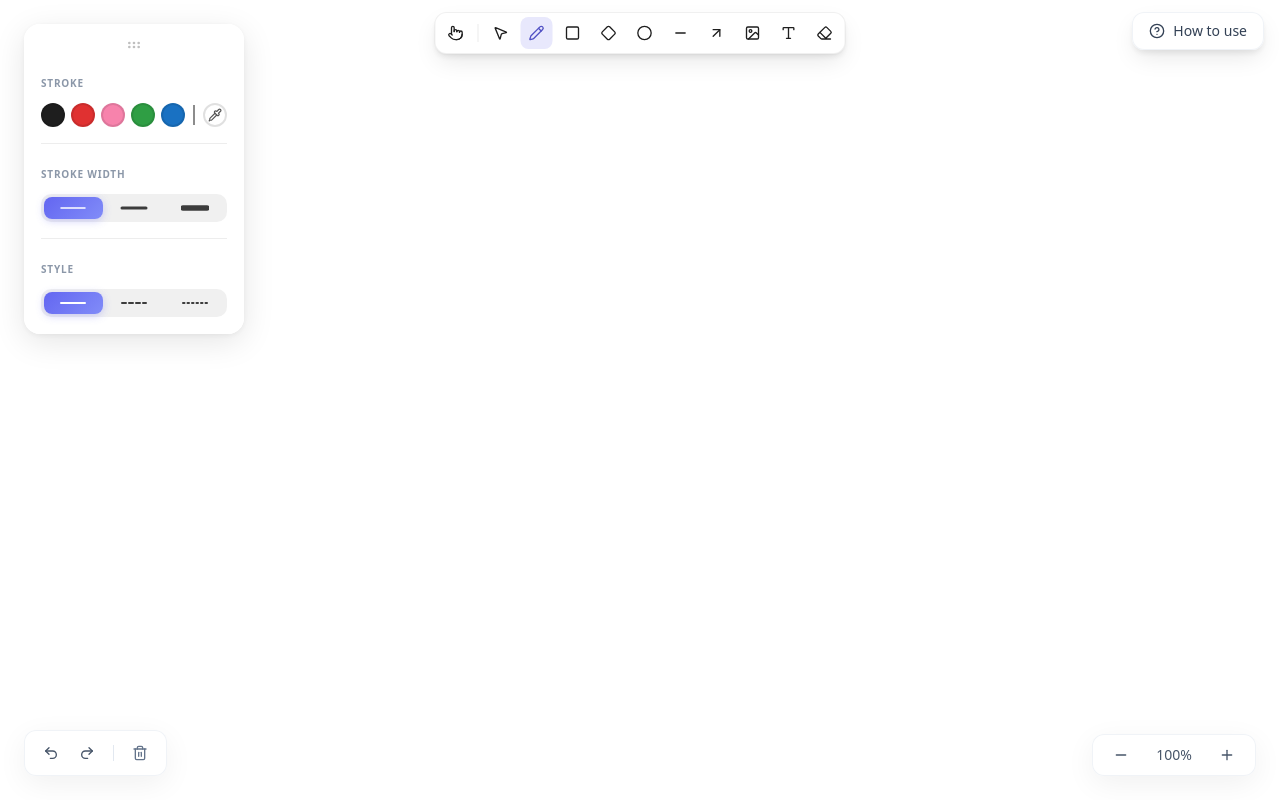
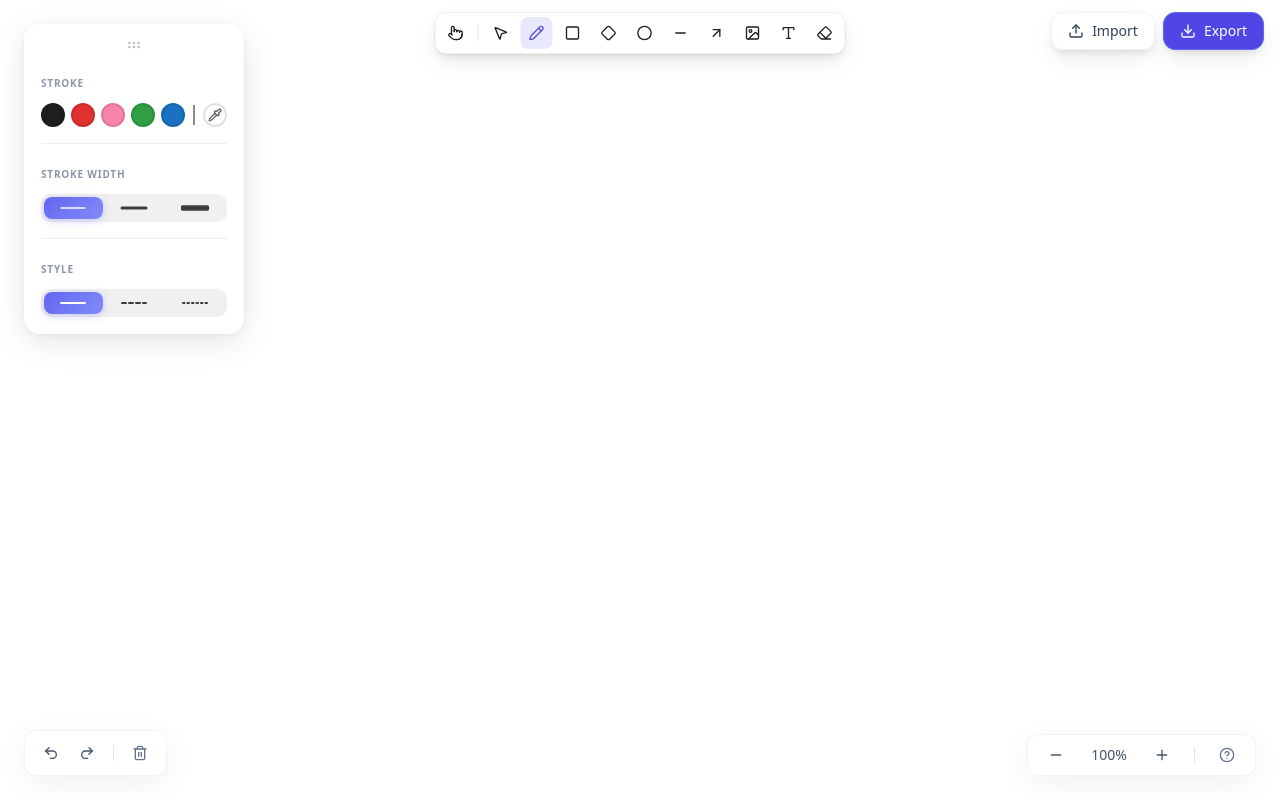
Before and after one commit to ss1ngh/slate, a Next.js app in the folder apps/slate/: page / in a window 1280 px wide. Built offline with nearby package versions, Linux system fonts and the light colour scheme.

Commit message:
added import and export buttons and logic

```diff
--- a/apps/slate/app/src/canvas-engine/engine.ts
+++ b/apps/slate/app/src/canvas-engine/engine.ts
@@ -1139,6 +1139,45 @@ export class SlateEngine {
             } catch (e) {
                 console.error("Failed to parse saved shapes");
             }
+        }
+    }
+
+    public exportDrawing() {
+        const dataStr = "data:text/json;charset=utf-8," + encodeURIComponent(JSON.stringify(this.shapes));
+        const downloadAnchorNode = document.createElement('a');
+        downloadAnchorNode.setAttribute("href", dataStr);
+        downloadAnchorNode.setAttribute("download", "slate_drawing_" + Date.now() + ".slate");
+        document.body.appendChild(downloadAnchorNode);
+        downloadAnchorNode.click();
+        downloadAnchorNode.remove();
+    }
+
+    public importDrawing(jsonString: string) {
+        try {
+            const parsed = JSON.parse(jsonString);
+            let shapesArray = parsed;
+            if (parsed && typeof parsed === 'object' && !Array.isArray(parsed) && parsed.shapes) {
+                shapesArray = parsed.shapes;
+            }
+
+            this.history.push([...this.shapes]);
+
+            // Handle loading raw exported array or wrapped objects
+            if (Array.isArray(shapesArray)) {
+                this.shapes = shapesArray.map((s: any) => ({
+                    ...s,
+                    strokeStyle: s.strokeStyle ?? 'solid',
+                }));
+            }
+
+            this.selectedShapes = [];
+            this.redoStack = [];
+
+            this.saveToLocalStorage();
+            this.render();
+        } catch (e) {
+            console.error("Failed to import drawing:", e);
+            alert("Invalid drawing file.");
         }
     }
 
@@ -1371,10 +1410,12 @@ export class SlateEngine {
             case 'image':
             case 'text':
             case 'diamond': {
-                const minX = Math.min(shape.x, shape.x + shape.width);
-                const minY = Math.min(shape.y, shape.y + shape.height);
-                const maxX = Math.max(shape.x, shape.x + shape.width);
-                const maxY = Math.max(shape.y, shape.y + shape.height);
+                const w = shape.width || 0;
+                const h = shape.height || 0;
+                const minX = Math.min(shape.x, shape.x + w);
+                const minY = Math.min(shape.y, shape.y + h);
+                const maxX = Math.max(shape.x, shape.x + w);
+                const maxY = Math.max(shape.y, shape.y + h);
                 const mx = (minX + maxX) / 2, my = (minY + maxY) / 2;
                 return [
                     { id: 'tl', x: minX, y: minY }, { id: 't', x: mx, y: minY }, { id: 'tr', x: maxX, y: minY },
@@ -1441,10 +1482,12 @@ export class SlateEngine {
         let bx: number, by: number, bx2: number, by2: number;
         switch (shape.type) {
             case 'rect': case 'image': case 'text': case 'diamond': {
-                bx = Math.min(shape.x, shape.x + shape.width) - pad;
-                by = Math.min(shape.y, shape.y + shape.height) - pad;
-                bx2 = Math.max(shape.x, shape.x + shape.width) + pad;
-                by2 = Math.max(shape.y, shape.y + shape.height) + pad;
+                const w = shape.width || 0;
+                const h = shape.height || 0;
+                bx = Math.min(shape.x, shape.x + w) - pad;
+                by = Math.min(shape.y, shape.y + h) - pad;
+                bx2 = Math.max(shape.x, shape.x + w) + pad;
+                by2 = Math.max(shape.y, shape.y + h) + pad;
                 break;
             }
             case 'circle': {
--- a/apps/slate/app/src/components/Canvas.tsx
+++ b/apps/slate/app/src/components/Canvas.tsx
@@ -5,13 +5,14 @@ import { SlateEngine } from '../canvas-engine/engine';
 import { ShapeType, ToolType } from '../config/types';
 import Toolbar from './ui/Toolbar';
 import Properties from './ui/Properties';
-import { Undo2, Redo2, Plus, Minus as MinusIcon, Search, HelpCircle, Trash2 } from 'lucide-react';
+import { Undo2, Redo2, Plus, Minus as MinusIcon, Search, HelpCircle, Trash2, Download, Upload } from 'lucide-react';
 import Link from 'next/link';
 
 export default function Canvas() {
   const canvasRef = useRef<HTMLCanvasElement>(null);
   const engineRef = useRef<any>(null);
   const fileInputRef = useRef<HTMLInputElement>(null);
+  const importInputRef = useRef<HTMLInputElement>(null);
 
   const [activeTool, setActiveTool] = useState<ShapeType>('pencil');
   const [strokeColor, setStrokeColor] = useState('#000000');
@@ -161,16 +162,46 @@ export default function Canvas() {
         }}
       />
 
-      {/* Top Right: Guide/Help Button */}
-      <div className="fixed top-3 right-4 z-50">
-        <Link
-          href="/guide"
+      {/* Hidden File Input for Importing Drawings */}
+      <input
+        type="file"
+        ref={importInputRef}
+        accept=".slate,.json"
+        style={{ display: 'none' }}
+        onChange={(e) => {
+          const file = e.target.files?.[0];
+          if (file) {
+            const reader = new FileReader();
+            reader.onload = (ev) => {
+              const content = ev.target?.result as string;
+              if (engineRef.current) {
+                engineRef.current.importDrawing(content);
+              }
+            };
+            reader.readAsText(file);
+          }
+          e.target.value = ''; // Reset input so the same file can be selected again
+        }}
+      />
+
+      {/* Top Right: Export and Import Controls */}
+      <div className="fixed top-3 right-4 z-50 flex items-center gap-2">
+        <button
+          onClick={() => importInputRef.current?.click()}
           className="flex items-center gap-2 px-4 py-2 bg-white/95 backdrop-blur-xl border border-slate-200/50 rounded-xl shadow-[0_4px_6px_-1px_rgba(0,0,0,0.08),0_10px_24px_-4px_rgba(0,0,0,0.10)] text-slate-700 hover:text-indigo-600 hover:bg-slate-50 transition-all font-medium text-sm"
-          title="View User Guide"
+          title="Import Drawing"
         >
-          <HelpCircle size={16} />
-          <span>How to use</span>
-        </Link>
+          <Upload size={16} />
+          <span>Import</span>
+        </button>
+        <button
+          onClick={() => engineRef.current?.exportDrawing()}
+          className="flex items-center gap-2 px-4 py-2 bg-indigo-600 border border-indigo-500 rounded-xl shadow-[0_4px_6px_-1px_rgba(0,0,0,0.08),0_10px_24px_-4px_rgba(0,0,0,0.10)] text-white hover:bg-indigo-700 transition-all font-medium text-sm"
+          title="Export Drawing"
+        >
+          <Download size={16} />
+          <span>Export</span>
+        </button>
       </div>
 
       <Toolbar
@@ -245,6 +276,14 @@ export default function Canvas() {
         >
           <Plus size={16} />
         </button>
+        <div className="w-px h-4 bg-slate-200 mx-1" />
+        <Link
+          href="/guide"
+          className="p-1 text-slate-500 hover:text-indigo-600 hover:bg-slate-100 rounded transition-colors"
+          title="View User Guide (How to use)"
+        >
+          <HelpCircle size={16} />
+        </Link>
       </div>
 
       <canvas
```
